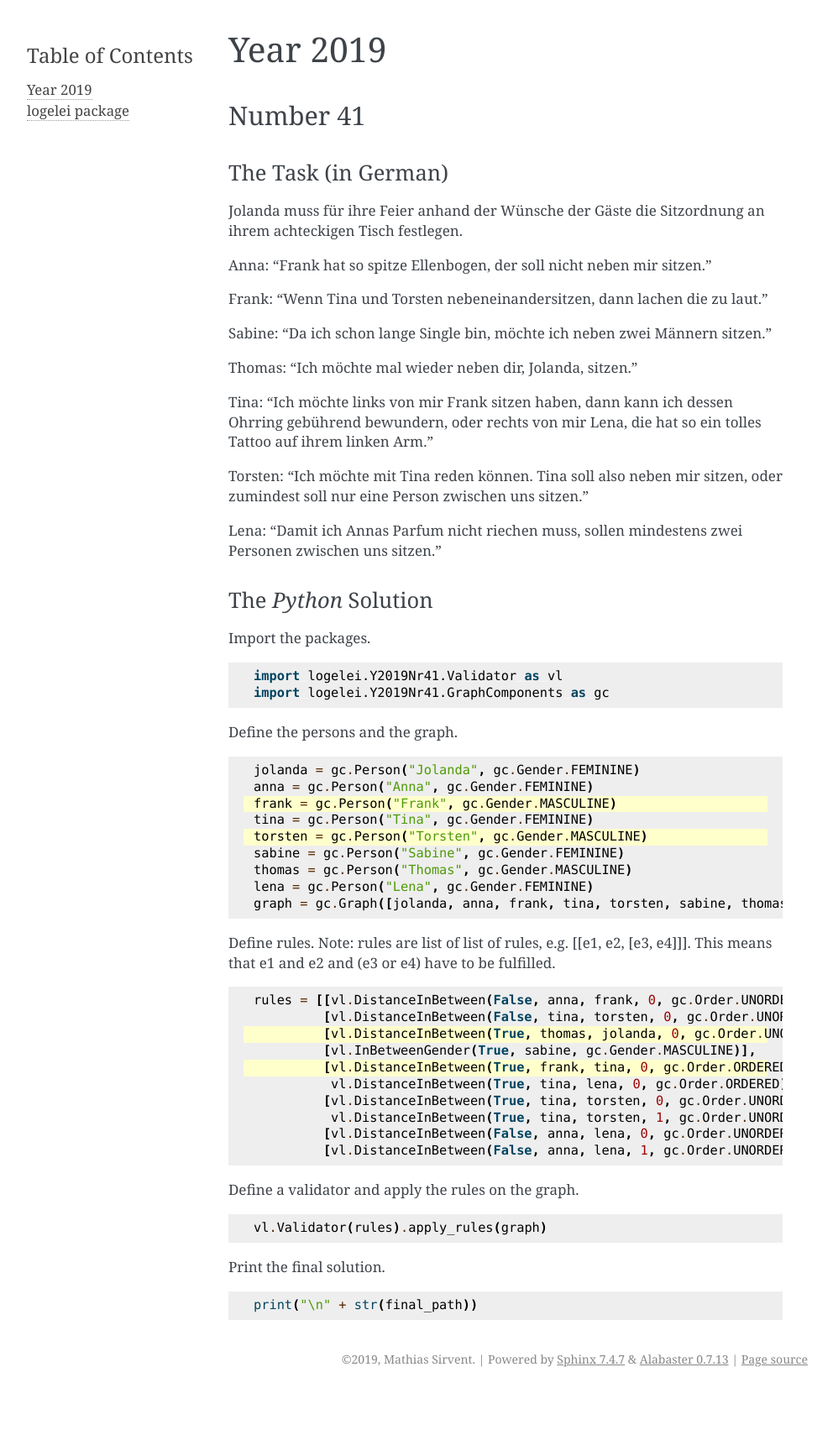
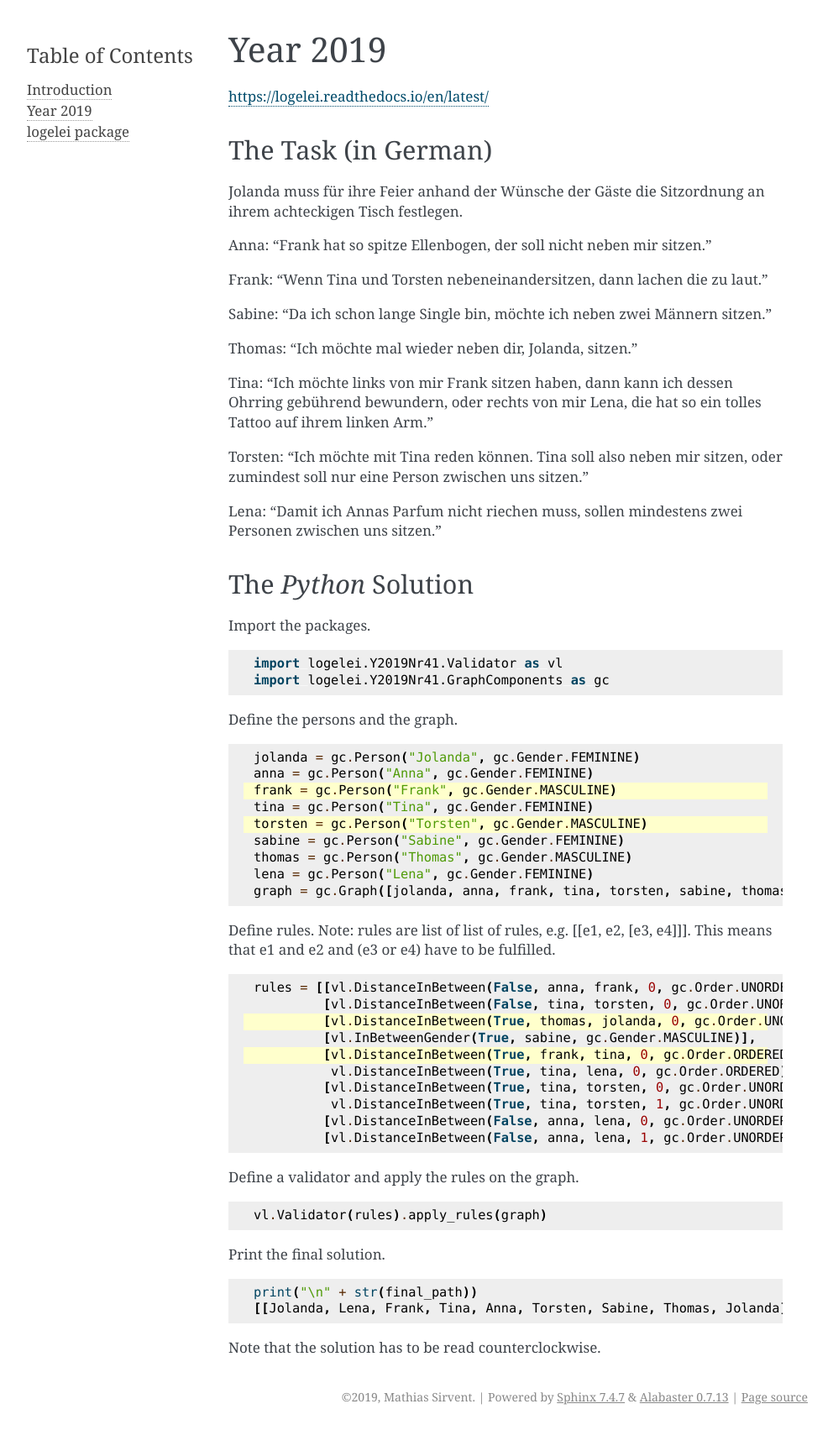
Before and after one commit to PanchoVarallo/logelei, a Sphinx documentation site: the page built from docs/source/year2019.rst, in a window 1280 px wide. Shown: the whole page at 84% size, without its empty margins (148-1140 px from the left). Built offline with Sphinx 7.4.7, drawn with Linux system fonts in a browser that asks for light colours; before the commit the page ends 1658 px from its top, so only the background shows below that.

```diff
--- a/docs/source/index.rst
+++ b/docs/source/index.rst
@@ -9,5 +9,6 @@ Welcome to Logelei's documentation
 .. toctree::
    :maxdepth: 1
 
+   intro
    year2019
    logelei
--- /dev/null
+++ b/docs/source/intro.rst
@@ -0,0 +1,4 @@
+Introduction
+============
+
+This documentation contains `python` solutions for https://logelei.readthedocs.io/en/latest/.
--- a/docs/source/year2019.rst
+++ b/docs/source/year2019.rst
@@ -1,8 +1,7 @@
 Year 2019
 =========
 
-Number 41
----------
+https://logelei.readthedocs.io/en/latest/
 
 The Task (in German)
 ********************
@@ -78,3 +77,6 @@ Print the final solution.
    :emphasize-lines: 3,5
 
    print("\n" + str(final_path))
+   [[Jolanda, Lena, Frank, Tina, Anna, Torsten, Sabine, Thomas, Jolanda]]
+
+Note that the solution has to be read counterclockwise.
```
Also changed, not shown: 1 other file.
